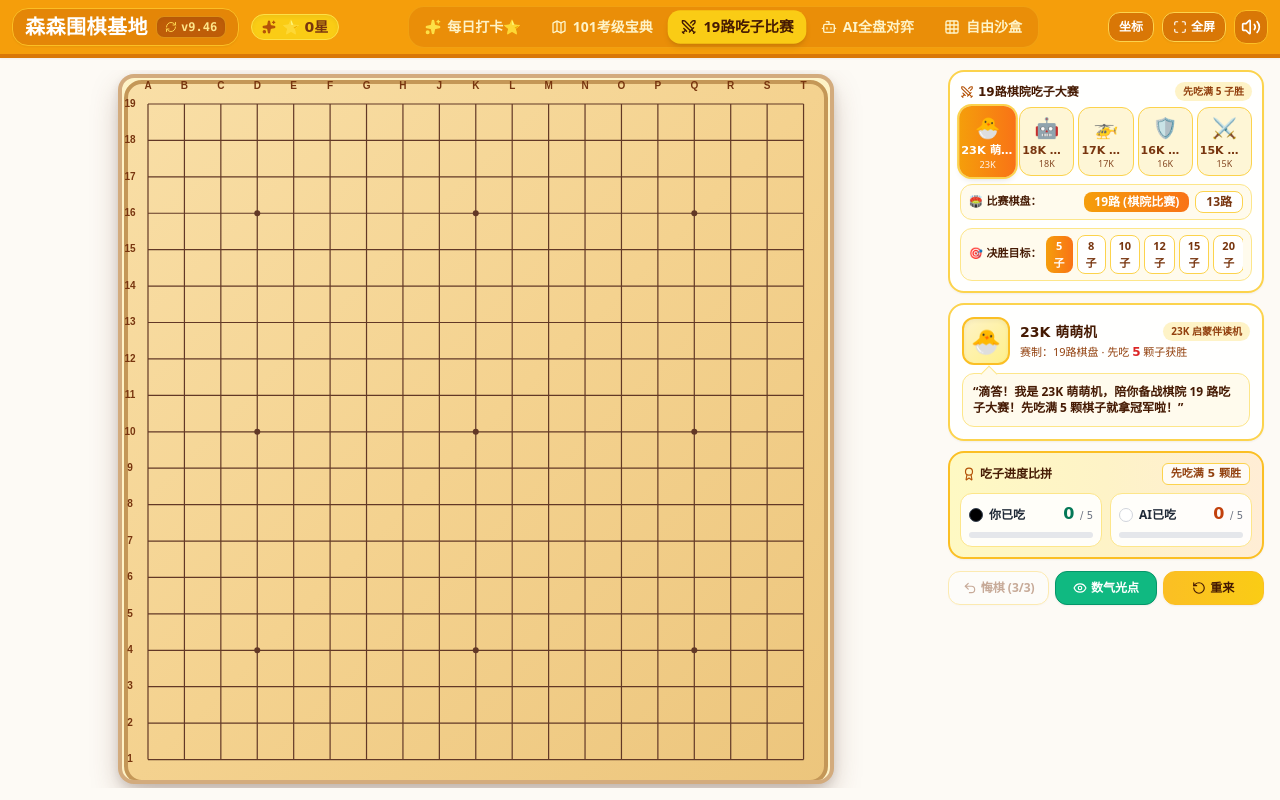
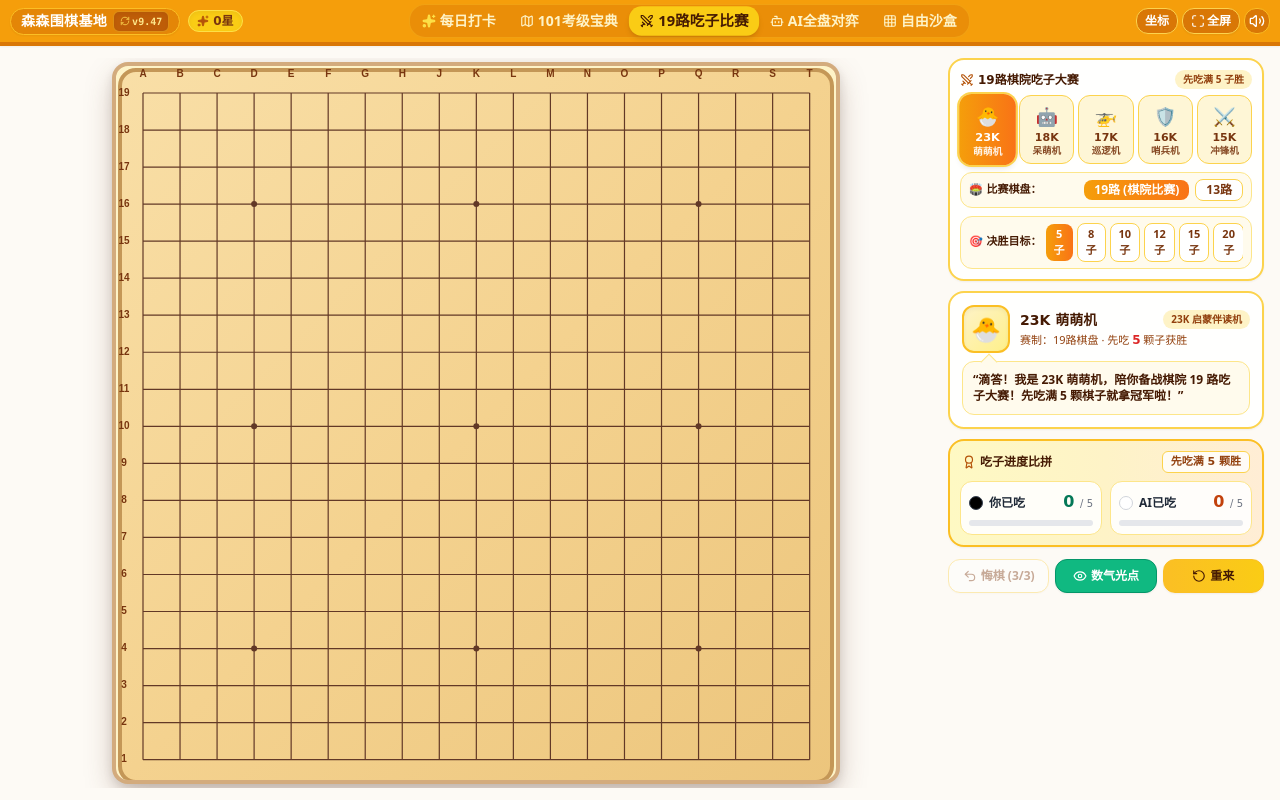
Before and after one commit to ozr2117-design/kid-go-paradise, a React (Vite) app: page / in a window 1280 px wide. Both pictures are taken after a click on the button "19路吃子比赛". Built offline with nearby package versions, Linux system fonts and the light colour scheme.

Commit message:
fix(ui): prevent navbar text wrapping and fix opponent name truncation with clean 2-line layout

```diff
--- a/public/sw.js
+++ b/public/sw.js
@@ -1,4 +1,4 @@
-const CACHE_NAME = 'weiqi-kids-offline-v9.46';
+const CACHE_NAME = 'weiqi-kids-offline-v9.47';
 
 const PRECACHE_ASSETS = [
   './',
--- a/src/components/CaptureBattleView.tsx
+++ b/src/components/CaptureBattleView.tsx
@@ -242,6 +242,8 @@ export const CaptureBattleView: React.FC<CaptureBattleViewProps> = ({
           <div className="grid grid-cols-5 gap-1">
             {ANIMAL_OPPONENTS.map((animal) => {
               const isSelected = animal.id === selectedAnimal.id;
+              const rankCode = animal.rank.split(' ')[0] || animal.name.slice(0, 3);
+              const nickname = animal.name.replace(/^[0-9]+K\s*/i, '');
               return (
                 <button
                   key={animal.id}
@@ -249,19 +251,19 @@ export const CaptureBattleView: React.FC<CaptureBattleViewProps> = ({
                     SoundEngine.playStoneSound();
                     initGame(animal, animal.captureTarget, boardSize);
                   }}
-                  className={`flex flex-col items-center justify-center py-1.5 px-0.5 rounded-xl font-bold transition-all cursor-pointer active:scale-95 ${
+                  className={`flex flex-col items-center justify-center py-1 sm:py-1.5 px-0.5 rounded-xl font-bold transition-all cursor-pointer active:scale-95 ${
                     isSelected
                       ? 'bg-gradient-to-r from-amber-500 to-orange-500 text-white shadow-md scale-[1.03] ring-2 ring-amber-300'
                       : 'bg-amber-100/70 hover:bg-amber-200 text-amber-900 border border-amber-300'
                   }`}
                   title={`${animal.name} (${animal.rank})`}
                 >
-                  <span className="text-lg sm:text-xl leading-none">{animal.avatar}</span>
-                  <span className="text-[11px] font-cartoon mt-0.5 truncate w-full text-center leading-tight">
-                    {animal.name}
+                  <span className="text-base sm:text-lg leading-none">{animal.avatar}</span>
+                  <span className="text-[11px] font-cartoon font-black mt-0.5 leading-none">
+                    {rankCode}
                   </span>
-                  <span className="text-[9px] opacity-90 truncate leading-tight font-normal">
-                    {animal.rank.split(' ')[0]}
+                  <span className="text-[9.5px] font-bold opacity-90 leading-tight mt-0.5 whitespace-nowrap">
+                    {nickname}
                   </span>
                 </button>
               );
--- a/src/components/KidNavbar.tsx
+++ b/src/components/KidNavbar.tsx
@@ -73,17 +73,17 @@ export const KidNavbar: React.FC<KidNavbarProps> = ({
 
   return (
     <>
-      <header className="relative w-full bg-amber-500 text-white shadow-sm border-b-2 sm:border-b-4 border-amber-600 px-2 sm:px-3 py-1 sm:py-1.5 flex items-center justify-between gap-1.5 select-none shrink-0 overflow-x-auto">
+      <header className="relative w-full bg-amber-500 text-white shadow-sm border-b-2 sm:border-b-4 border-amber-600 px-1.5 sm:px-2.5 py-1 flex items-center justify-between gap-1 select-none shrink-0 whitespace-nowrap overflow-x-auto">
         {/* Brand & Stars */}
-        <div className="flex items-center gap-2 sm:gap-3">
-          <div className="flex items-center gap-1.5 sm:gap-2 bg-amber-600/60 px-2.5 sm:px-3 py-1 rounded-2xl border border-amber-400 shadow-sm">
-            <span className="text-base sm:text-xl font-black tracking-wide font-cartoon">森森围棋基地</span>
+        <div className="flex items-center gap-1 sm:gap-2 shrink-0">
+          <div className="flex items-center gap-1 sm:gap-1.5 bg-amber-600/60 px-2 sm:px-2.5 py-0.5 rounded-xl sm:rounded-2xl border border-amber-400 shadow-sm shrink-0 whitespace-nowrap">
+            <span className="text-xs sm:text-sm font-black tracking-wide font-cartoon whitespace-nowrap">森森围棋基地</span>
             <button
               onClick={handleVersionClick}
               title={`当前版本：${APP_VERSION} (${APP_VERSION_TITLE})\n点击可检查并更新最新离线缓存`}
-              className="flex items-center gap-1 text-[10px] sm:text-xs font-mono font-bold bg-amber-700/80 hover:bg-amber-800 text-amber-200 hover:text-white px-2 py-0.5 rounded-lg border border-amber-400/50 transition-all shadow-inner active:scale-95 cursor-pointer"
+              className="flex items-center gap-0.5 text-[9px] sm:text-[10px] font-mono font-bold bg-amber-700/80 hover:bg-amber-800 text-amber-200 hover:text-white px-1 sm:px-1.5 py-0.5 rounded-md border border-amber-400/50 transition-all shadow-inner active:scale-95 cursor-pointer whitespace-nowrap shrink-0"
             >
-              <RefreshCw className="w-3 h-3 text-amber-300" />
+              <RefreshCw className="w-2.5 h-2.5 text-amber-300" />
               <span>{APP_VERSION}</span>
             </button>
           </div>
@@ -91,87 +91,87 @@ export const KidNavbar: React.FC<KidNavbarProps> = ({
           {/* Stars counter */}
           <div
             title="通关累计获得的星星总数（每过一关摘得2~3颗星）"
-          className="flex items-center gap-1.5 bg-yellow-400 text-amber-900 font-black px-2.5 py-0.5 rounded-full shadow-inner border border-yellow-300"
+            className="flex items-center gap-1 bg-yellow-400 text-amber-900 font-black px-1.5 sm:px-2 py-0.5 rounded-full shadow-inner border border-yellow-300 shrink-0 whitespace-nowrap"
           >
-          <Sparkles className="w-3.5 h-3.5 text-amber-700 fill-amber-700" />
-          <span className="text-xs sm:text-sm font-cartoon">⭐ {totalStars}星</span>
+            <Sparkles className="w-3 h-3 text-amber-700 fill-amber-700" />
+            <span className="text-[11px] sm:text-xs font-cartoon whitespace-nowrap">{totalStars}星</span>
           </div>
         </div>
 
         {/* Mode navigation pills */}
-      <nav className="flex items-center gap-1.5 bg-amber-600/40 p-1 rounded-2xl border border-amber-400/40">
+        <nav className="flex items-center gap-0.5 sm:gap-1 bg-amber-600/40 p-0.5 rounded-xl sm:rounded-2xl border border-amber-400/40 shrink-0 whitespace-nowrap">
           <button
             onClick={() => onSelectMode('daily')}
-          className={`flex items-center gap-1.5 px-3 py-1.5 rounded-xl font-bold text-sm transition-all ${
+            className={`flex items-center gap-1 px-1.5 sm:px-2.5 py-1 rounded-lg sm:rounded-xl font-bold text-xs sm:text-sm transition-all whitespace-nowrap shrink-0 ${
               currentMode === 'daily'
                 ? 'bg-yellow-400 text-amber-950 shadow-md scale-105'
                 : 'hover:bg-amber-500/50 text-amber-100'
             }`}
             title="每日15题 101考级真题特训打卡"
           >
-          <Sparkles className="w-4 h-4 text-yellow-300 fill-yellow-300" />
-          <span>每日打卡⭐</span>
+            <Sparkles className="w-3.5 h-3.5 text-yellow-300 fill-yellow-300" />
+            <span>每日打卡</span>
           </button>
 
           <button
             onClick={() => onSelectMode('adventure')}
-          className={`flex items-center gap-1.5 px-3 py-1.5 rounded-xl font-bold text-sm transition-all ${
+            className={`flex items-center gap-1 px-1.5 sm:px-2.5 py-1 rounded-lg sm:rounded-xl font-bold text-xs sm:text-sm transition-all whitespace-nowrap shrink-0 ${
               currentMode === 'adventure' || currentMode === 'puzzle'
                 ? 'bg-yellow-400 text-amber-950 shadow-md scale-105'
                 : 'hover:bg-amber-500/50 text-amber-100'
             }`}
             title="101 吃子考级手筋宝典（八大专题闯关）"
           >
-          <Map className="w-4 h-4" />
+            <Map className="w-3.5 h-3.5" />
             <span>101考级宝典</span>
           </button>
 
           <button
             onClick={() => onSelectMode('battle')}
-          className={`flex items-center gap-1.5 px-3 py-1.5 rounded-xl font-bold text-sm transition-all ${
+            className={`flex items-center gap-1 px-1.5 sm:px-2.5 py-1 rounded-lg sm:rounded-xl font-bold text-xs sm:text-sm transition-all whitespace-nowrap shrink-0 ${
               currentMode === 'battle'
                 ? 'bg-yellow-400 text-amber-950 shadow-md scale-105'
                 : 'hover:bg-amber-500/50 text-amber-100'
             }`}
             title="棋院比赛同款 19路吃子锦标赛（先吃5子/10子获胜）"
           >
-          <Swords className="w-4 h-4" />
+            <Swords className="w-3.5 h-3.5" />
             <span>19路吃子比赛</span>
           </button>
 
           <button
             onClick={() => onSelectMode('sparring')}
-          className={`flex items-center gap-1.5 px-3 py-1.5 rounded-xl font-bold text-sm transition-all ${
+            className={`flex items-center gap-1 px-1.5 sm:px-2.5 py-1 rounded-lg sm:rounded-xl font-bold text-xs sm:text-sm transition-all whitespace-nowrap shrink-0 ${
               currentMode === 'sparring'
                 ? 'bg-yellow-400 text-amber-950 shadow-md scale-105'
                 : 'hover:bg-amber-500/50 text-amber-100'
             }`}
             title="101 围棋网公开赛实战同款（18K至15K正规点目对弈）"
           >
-          <Bot className="w-4 h-4" />
+            <Bot className="w-3.5 h-3.5" />
             <span>AI全盘对弈</span>
           </button>
 
           <button
             onClick={() => onSelectMode('sandbox')}
-          className={`flex items-center gap-1.5 px-3 py-1.5 rounded-xl font-bold text-sm transition-all ${
+            className={`flex items-center gap-1 px-1.5 sm:px-2.5 py-1 rounded-lg sm:rounded-xl font-bold text-xs sm:text-sm transition-all whitespace-nowrap shrink-0 ${
               currentMode === 'sandbox'
                 ? 'bg-yellow-400 text-amber-950 shadow-md scale-105'
                 : 'hover:bg-amber-500/50 text-amber-100'
             }`}
             title="自由摆盘复盘沙盒"
           >
-          <Grid className="w-4 h-4" />
+            <Grid className="w-3.5 h-3.5" />
             <span>自由沙盒</span>
           </button>
         </nav>
 
         {/* Utility controls */}
-      <div className="flex items-center gap-2">
+        <div className="flex items-center gap-1 shrink-0 whitespace-nowrap">
           <button
             onClick={onToggleCoordinates}
             title="切换棋盘坐标"
-          className={`px-2.5 py-1.5 rounded-xl font-bold text-xs border transition ${
+            className={`px-1.5 sm:px-2 py-1 rounded-lg sm:rounded-xl font-bold text-xs border transition whitespace-nowrap shrink-0 ${
               showCoordinates
                 ? 'bg-amber-600 border-amber-300 text-white'
                 : 'bg-amber-700/60 border-amber-500/40 text-amber-300'
@@ -183,18 +183,18 @@ export const KidNavbar: React.FC<KidNavbarProps> = ({
           <button
             onClick={toggleFullscreen}
             title={isFullscreen ? '退出全屏' : '全屏下棋 (推荐平板使用)'}
-          className="flex items-center gap-1 px-2.5 py-1.5 rounded-xl bg-amber-600 hover:bg-amber-700 border border-amber-300 text-white font-bold text-xs shadow-sm transition"
+            className="flex items-center gap-0.5 px-1.5 sm:px-2 py-1 rounded-lg sm:rounded-xl bg-amber-600 hover:bg-amber-700 border border-amber-300 text-white font-bold text-xs shadow-sm transition whitespace-nowrap shrink-0"
           >
             {isFullscreen ? <Minimize className="w-3.5 h-3.5" /> : <Maximize className="w-3.5 h-3.5" />}
-          <span className="hidden sm:inline">{isFullscreen ? '退出全屏' : '全屏'}</span>
+            <span className="hidden sm:inline whitespace-nowrap">{isFullscreen ? '退出全屏' : '全屏'}</span>
           </button>
 
           <button
             onClick={onToggleSound}
             title={soundMuted ? '开启音效' : '静音'}
-          className="p-1.5 rounded-xl bg-amber-600 hover:bg-amber-700 border border-amber-400 transition"
+            className="p-1 rounded-lg sm:rounded-xl bg-amber-600 hover:bg-amber-700 border border-amber-400 transition shrink-0"
           >
-          {soundMuted ? <VolumeX className="w-5 h-5 text-red-200" /> : <Volume2 className="w-5 h-5 text-white" />}
+            {soundMuted ? <VolumeX className="w-4 h-4 text-red-200" /> : <Volume2 className="w-4 h-4 text-white" />}
           </button>
         </div>
       </header>
@@ -212,21 +212,32 @@ export const KidNavbar: React.FC<KidNavbarProps> = ({
             </button>
             <div className="text-3xl mb-1">🚀</div>
             <h3 className="text-lg font-black text-amber-950 font-cartoon">
-            版本更新与离线缓存
+              版本与离线缓存更新
             </h3>
-          <p className="text-xs font-bold text-amber-800 mt-1 mb-2">
-            当前最新版本：<span className="font-mono bg-amber-200 px-1.5 py-0.5 rounded text-amber-950 font-black">{APP_VERSION}</span>
+            <p className="text-xs font-bold text-amber-800/90 mt-1">
+              当前版本：<span className="font-mono text-amber-900 bg-amber-200/80 px-1.5 py-0.5 rounded">{APP_VERSION}</span>
             </p>
-          <p className="text-[11px] text-gray-600 mb-4 bg-white/80 p-2.5 rounded-xl border border-amber-200 text-left leading-relaxed">
-            💡 <strong>小提示</strong>：如果页面因离线缓存未显示最新界面（如对弈侧边栏已全面优化免滚动），点击下方按钮即可一键清除旧缓存并重新载入！
+            <p className="text-xs font-bold text-amber-900 mt-2 px-3 py-2 bg-yellow-200/60 rounded-xl leading-relaxed">
+              {APP_VERSION_TITLE}
             </p>
+            <p className="text-[11px] text-amber-700 mt-2 leading-relaxed text-left">
+              💡 提示：如果平板上界面没有立即更新，点击下方黄色按钮可强制注销旧缓存并加载最新代码。
+            </p>
+            <div className="flex gap-2 mt-4">
+              <button
+                onClick={() => setVersionModalOpen(false)}
+                className="flex-1 py-2 rounded-xl bg-amber-200 hover:bg-amber-300 text-amber-900 font-bold text-xs transition active:scale-95"
+              >
+                我知道啦
+              </button>
               <button
                 onClick={handleForceRefresh}
-            className="w-full py-2.5 px-4 bg-gradient-to-r from-yellow-400 to-amber-500 hover:from-yellow-300 hover:to-amber-400 text-amber-950 font-black rounded-2xl shadow-lg border-2 border-yellow-300 flex items-center justify-center gap-2 text-sm transition active:scale-95 cursor-pointer"
+                className="flex-1 py-2 rounded-xl bg-gradient-to-r from-amber-500 to-orange-500 hover:from-amber-600 hover:to-orange-600 text-white font-bold text-xs shadow-md transition active:scale-95 flex items-center justify-center gap-1"
               >
-            <RefreshCw className="w-4 h-4 animate-spin" />
-            <span>⚡ 立即清除缓存并载入最新版</span>
+                <RefreshCw className="w-3.5 h-3.5" />
+                <span>立即刷新升级</span>
               </button>
+            </div>
           </div>
         </div>
       )}
--- a/src/version.ts
+++ b/src/version.ts
@@ -1,3 +1,3 @@
-export const APP_VERSION = 'v9.46';
-export const APP_VERSION_DATE = '2026-11-11';
-export const APP_VERSION_TITLE = '名师专项·倒扑绝技与真假断点实战强化题库';
+export const APP_VERSION = 'v9.47';
+export const APP_VERSION_DATE = '2026-11-14';
+export const APP_VERSION_TITLE = '19路棋院吃子大赛上线 · 23K启蒙实战伴读机';
```
Also changed, not shown: 2 other files (tests, documents, lock files or other folders). Lines whose indentation alone changed are shown as unchanged.
